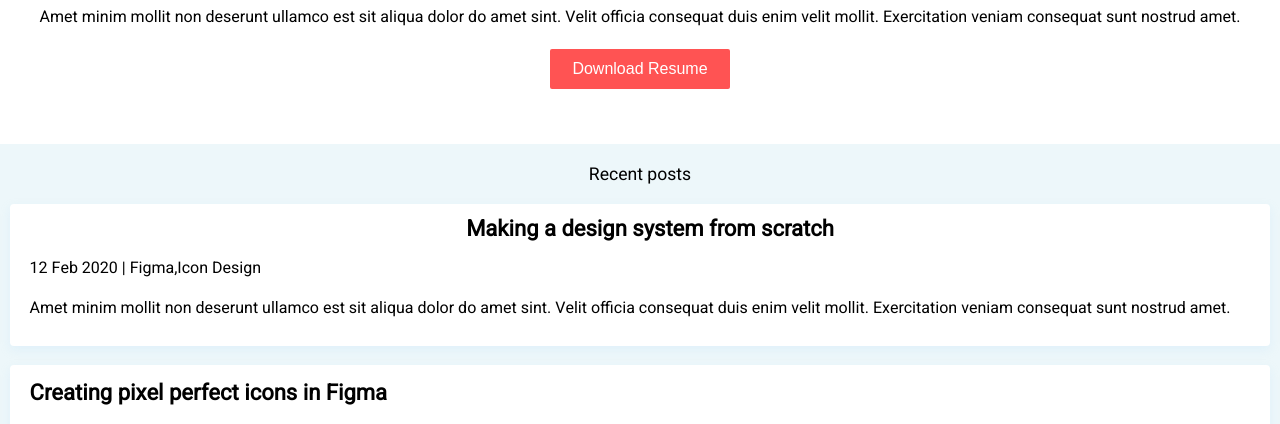
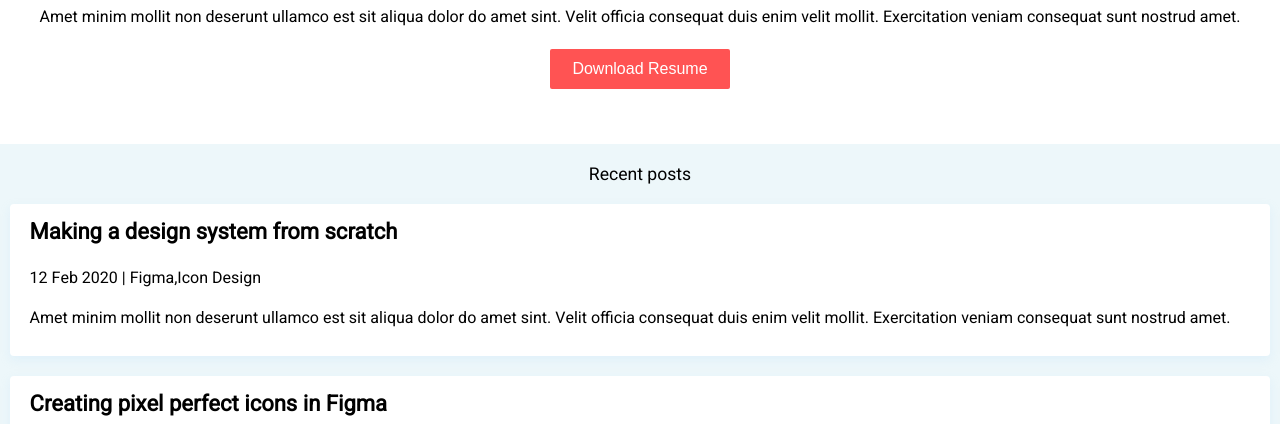
Before and after one commit to Kalii2000/Progetto_SAG, a plain HTML site: page index.html in a window 1280 px wide. Shown: the part 355-779 px from the top of the page. Drawn offline with Linux system fonts and the light colour scheme.

Commit message:
h1 change

```diff
--- a/index.html
+++ b/index.html
@@ -13,7 +13,11 @@
     </nav>
     <div class="hero_section">
       <div class="img_div">
-          <img src="images\images\pic.png" alt="Picture of a guy" class="img_pic" />
+        <img
+          src="images\images\pic.png"
+          alt="Picture of a guy"
+          class="img_pic"
+        />
       </div>
       <h1 class="h1_hero">Hi, I am Jhon, Creative Technologist</h1>
       <p class="description">
@@ -27,7 +31,7 @@
       <section>
         <p>Recent posts</p>
         <div class="section_1">
-          <h1 class="h1_hero">Making a design system from scratch</h1>
+          <h1>Making a design system from scratch</h1>
           <p>12 Feb 2020 | Figma,Icon Design</p>
           <p class="article_1">
             Amet minim mollit non deserunt ullamco est sit aliqua dolor do amet
```
Lines whose indentation alone changed are shown as unchanged.
